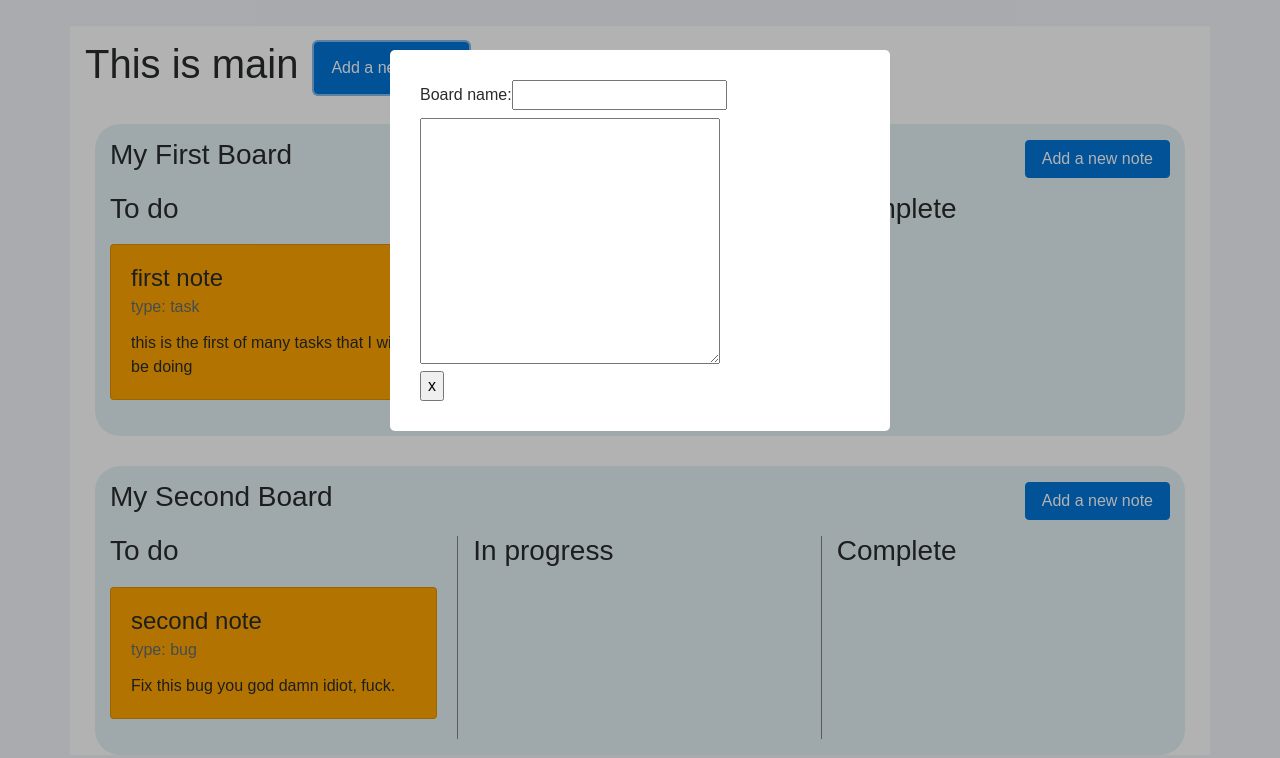
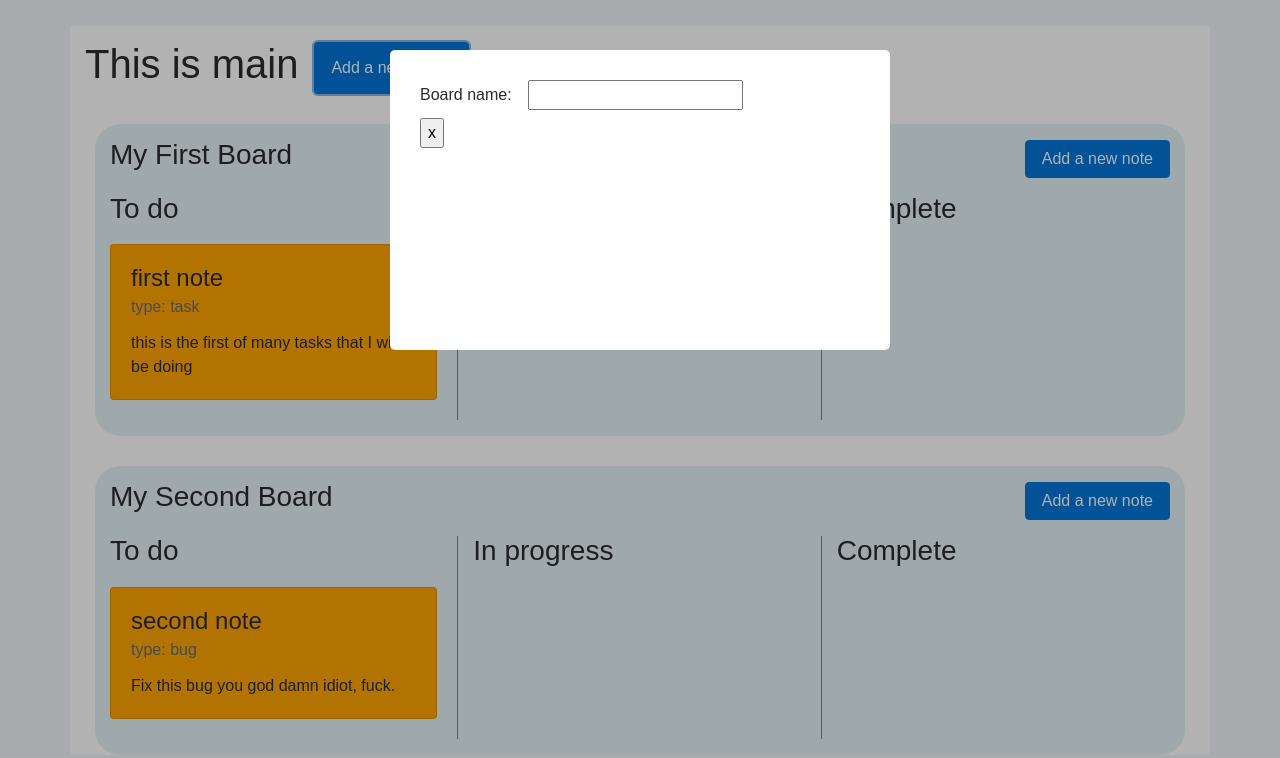
Before and after one commit to messerc/reactfun, a React (Create React App) app: page / in a window 1280 px wide. Both pictures are taken after a click on the button "Add a new board". Shown: the top 758 px of the page. Built offline with nearby package versions, Linux system fonts and the light colour scheme.

Commit message:
some simple event handling cleanup

```diff
--- a/src/components/Main.jsx
+++ b/src/components/Main.jsx
@@ -28,6 +28,13 @@ export default class Main extends Component {
     }))
   }
 
+  createBoard = (name) => {
+    dummyData.push({
+      name,
+      notes: []
+    })
+  }
+
   handleKeyDown = event => {
     if (event.keyCode === 27 && !!this.state.isOpen) {
       event.preventDefault();
@@ -53,6 +60,7 @@ export default class Main extends Component {
         {renderBoards}
       </div>
          <Modal show={this.state.isOpen}
+          createBoard={this.createBoard}
           tabIndex="0"
           onClose={this.toggleModal}>
           <p>This be some content niggaface</p>
--- a/src/components/Modal.jsx
+++ b/src/components/Modal.jsx
@@ -20,12 +20,13 @@ class Modal extends Component {
 
   handleSubmit = event => {
     event.preventDefault();
+    this.props.createBoard(this.state.form.name)
     this.setState({
       form: {
         name: '',
-        desc: '',
       }
     })
+    this.props.onClose();
   }
 
 
@@ -63,9 +64,8 @@ class Modal extends Component {
           <form onSubmit={this.handleSubmit}>
             <label>
               Board name:
-              <input type="text" value={form.name} onChange={(e) => this.handleChange(e, "name")} />
+              <input className="ml-3" type="text" value={form.name} onChange={(e) => this.handleChange(e, "name")} />
             </label>
-              <textarea value={form.desc} onChange={(e) => this.handleChange(e, "desc")} name="desc" id="" cols="30" rows="10"></textarea>
           </form>
           <div className="footer">
             <button onClick={this.props.onClose}>
```
